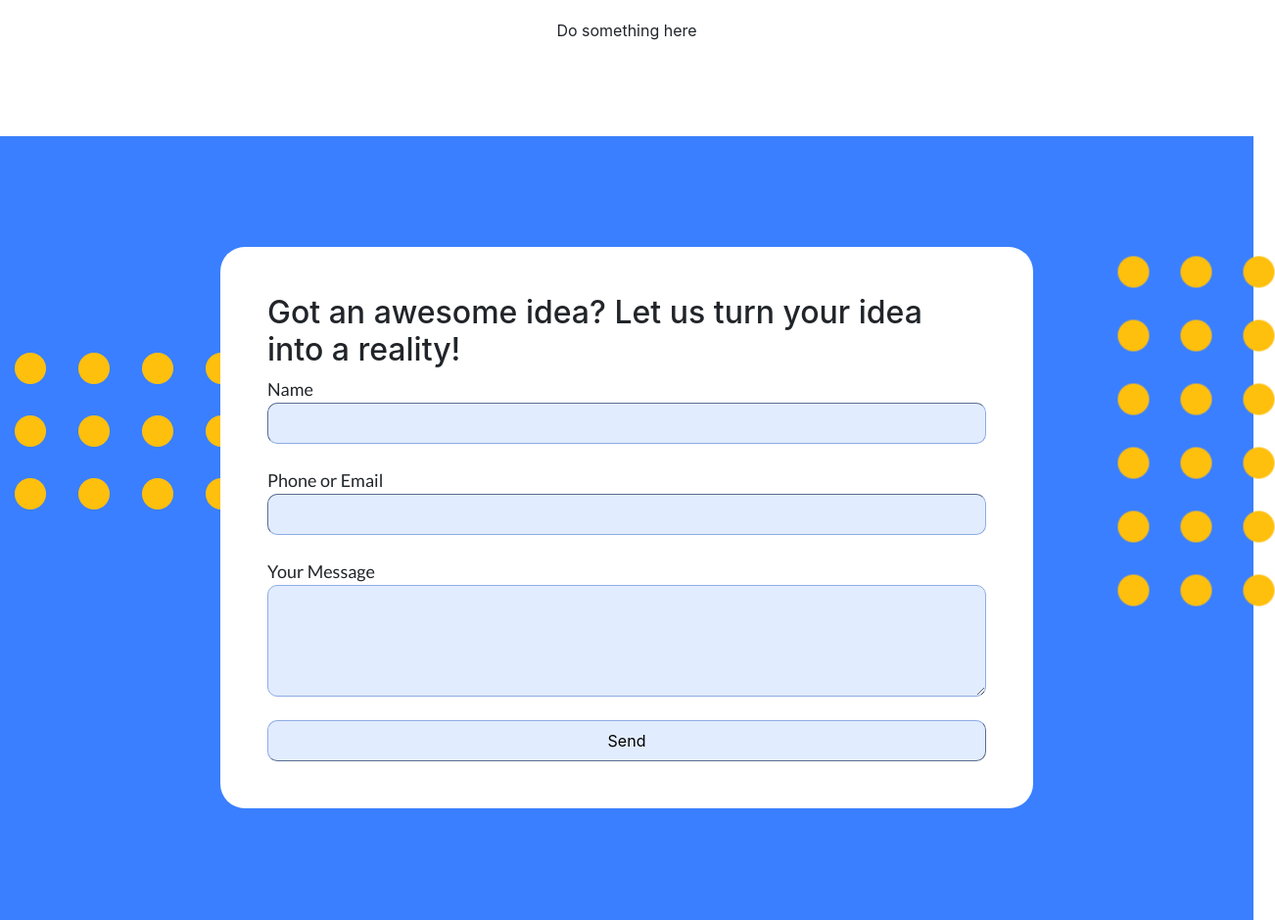
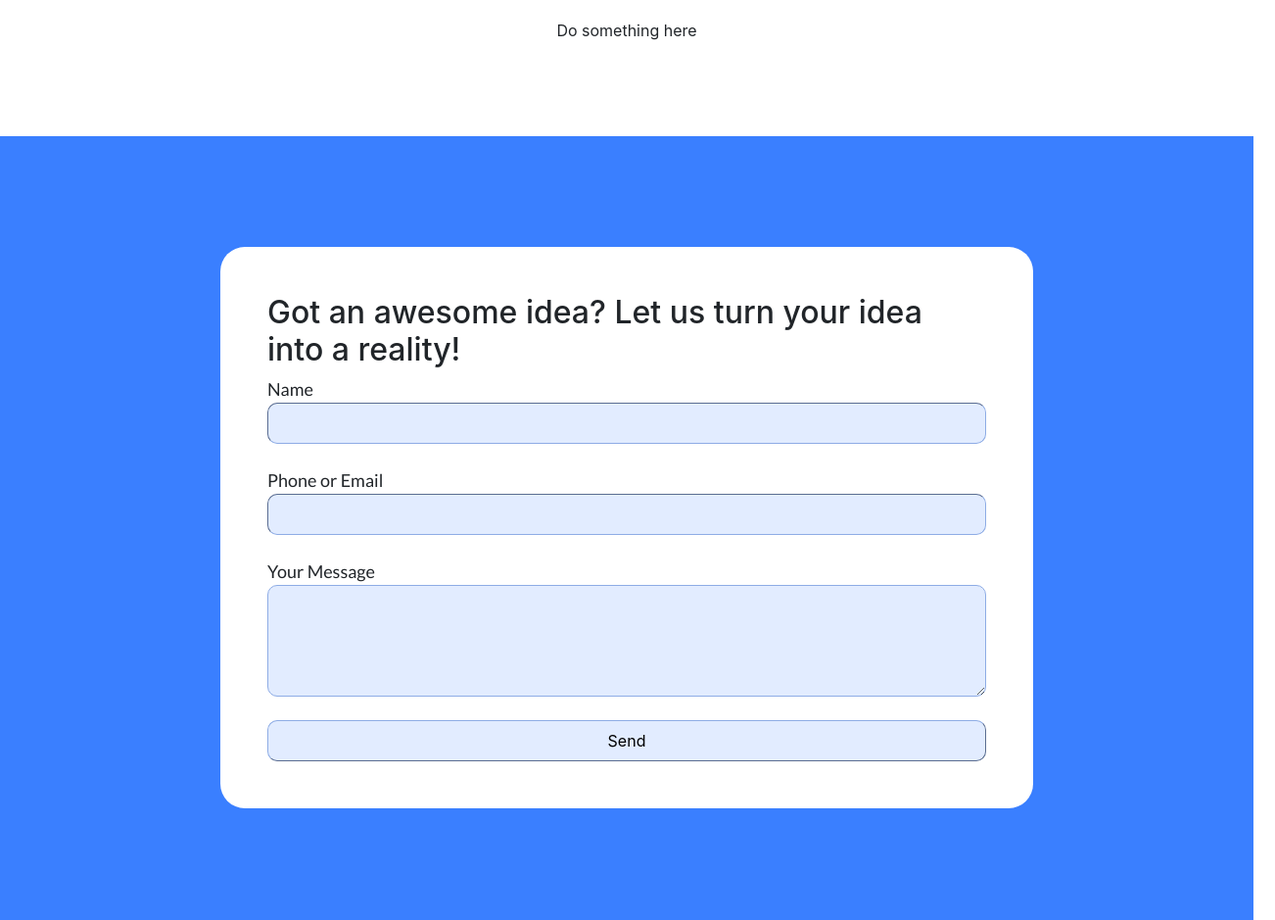
Before and after one commit to lrx5/karzhyn, a plain HTML site: page index.html in a window 1280 px wide. Shown: the part 1440-2379 px from the top of the page at 98% size, 1302 px wide, since content can reach past the window. Drawn offline with nearby package versions, Linux system fonts and the light colour scheme.

Commit message:
Layout Update on all div blocks

```diff
--- a/index.html
+++ b/index.html
@@ -10,7 +10,6 @@
     <script src="script.js"></script>
 </head>
 <body>
-    <div class="hero-container d-flex flex-column justify-content-center container-fluid">
     <!--Header-->
     <header class="w-100 d-flex flex-row justify-content-center align-items-center">
         <div class="w-75 h-100 d-flex flex-row justify-content-center align-items-center">
@@ -26,6 +25,7 @@
         </div>
     </header>
     <!--Hero-->
+    <div class="hero-container d-flex flex-column justify-content-center container-fluid">
         <div class="d-flex flex-column justify-content-center align-items-center">
             <div class="empty-space w-100"></div>
             <div class="w-75 h-100 d-flex flex-row justify-content-center">
@@ -64,9 +64,10 @@
                     <p class="herosub-p">From brochures to eye-catching flyers, we transform ideas into tangible assets that resonate to the hearts of your target audience.</p>
                 </div>
             </div>
+        </div>
+    </div>
     <!--Spacing-->
     <div class="empty-space w-100"></div>
-        </div>
     <!--TrustedPartners-->
     <div class="trusted d-flex flex-column justify-content-center align-items-center">
         <div class="w-100 mb-4 text-center"><p class="trusted-p">Trusted Partners</p></div>
@@ -93,9 +94,7 @@
     <!--Spacing-->
     <div class="empty-space w-100"></div>
     <!--GetInTouch-->
-        <div class="bluebg d-flex flex-column justify-content-center align-content-center align-items-center">
-            <img src="/img/decal_yellow.png" alt="Decoration 1" class="decal2">
-            <img src="/img/decal_yellow.png" alt="Decoration 2" class="decal3">
+    <div class="bluebg d-flex justify-content-center align-items-center">
         <div class="getintouch-form p-5 d-flex flex-column justify-content-center">
             <h2>Got an awesome idea? Let us turn your idea into a reality!</h2>
             <form class="d-flex flex-column"action="submit.php" method="post">
@@ -112,6 +111,5 @@
             </form>
         </div>
     </div>
-    </div>
 </body>
 </html>
```
Lines whose indentation alone changed are shown as unchanged.
